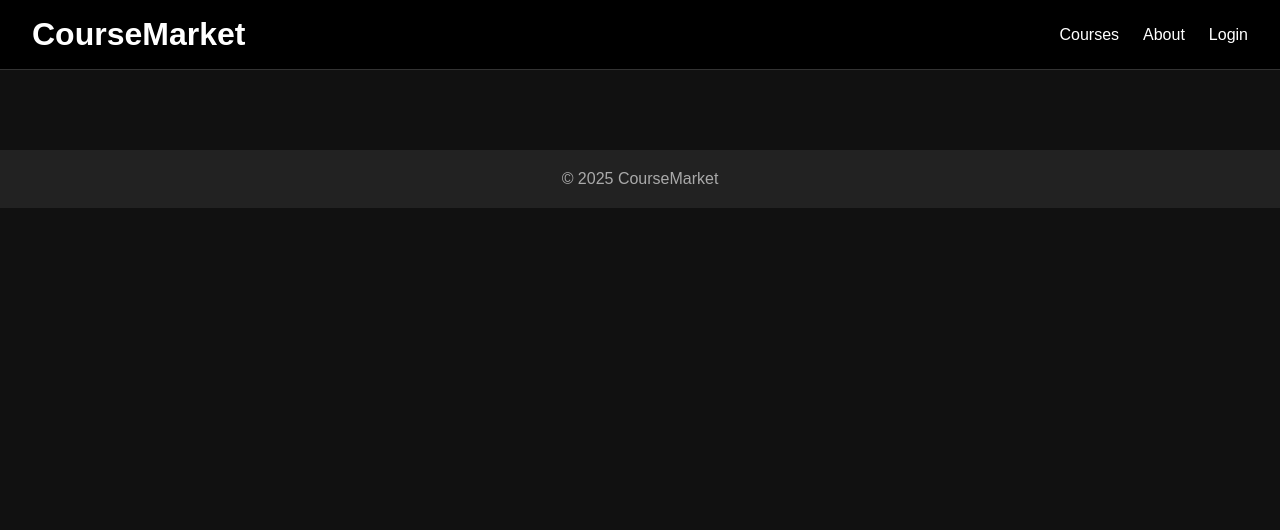
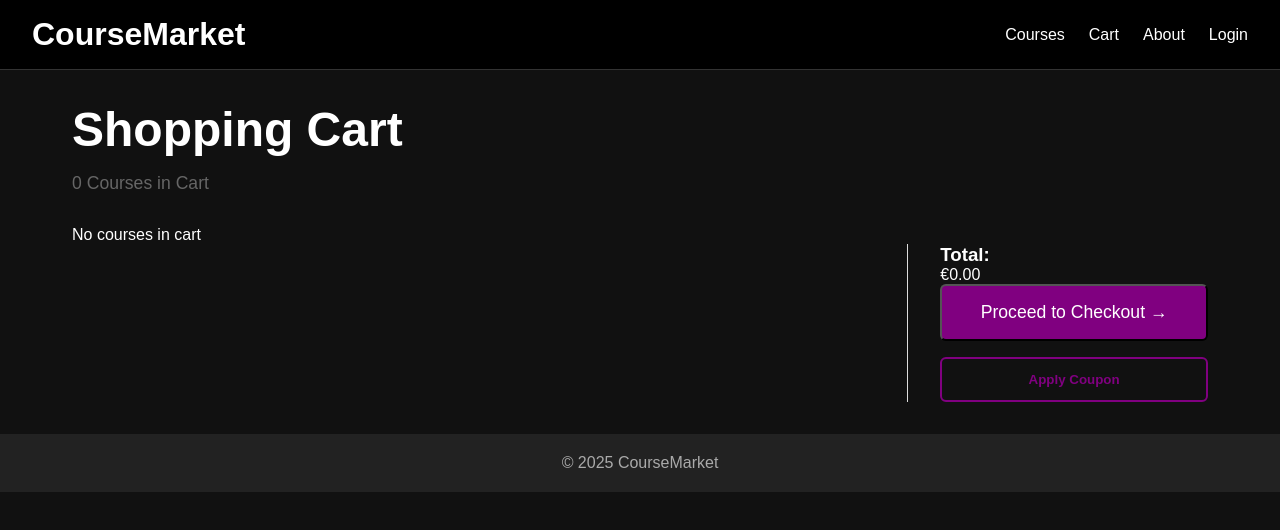
Before and after one commit to soulinee/Course-webshop, a React app in the folder frontend/: page /cart in a window 1280 px wide. Shown: the top 530 px of the page. Built offline with nearby package versions, Linux system fonts and the light colour scheme; the HTML template or start-up script is replaced by a standard one.

Commit message:
Cart component aangepast

```diff
--- a/frontend/package.json
+++ b/frontend/package.json
@@ -16,6 +16,7 @@
     "react": "^19.2.0",
     "react-dom": "^19.2.0",
     "react-hook-form": "^7.66.1",
+    "react-icons": "^5.5.0",
     "react-router-dom": "^7.9.6",
     "zod": "^4.1.13",
     "zustand": "^5.0.8"
--- a/frontend/src/components/NavBar.tsx
+++ b/frontend/src/components/NavBar.tsx
@@ -5,19 +5,24 @@ const NavBar = () => {
     <nav className="flex items-center space-x-8">
       <Link
         to="/courses"
-        className="text-gray-300 hover:text-white no-underline transition"
+        className="coursess"
       >
         Courses
       </Link>
       <Link
+      to="/cart"
+      className="cart">
+      Cart
+      </Link>
+      <Link
         to="/about"
-        className="text-gray-300 hover:text-white no-underline transition"
+        className="about"
       >
         About
       </Link>
       <Link
         to="/login"
-        className="text-gray-300 hover:text-white no-underline transition"
+        className="login"
       >
         Login
       </Link>
--- /dev/null
+++ b/frontend/src/context/CourseContext.tsx
@@ -0,0 +1,28 @@
+//stap 1 aanmaken van nieuwe context
+
+import { createContext,  useState, type PropsWithChildren } from "react";
+import React from 'react'
+
+interface CoursesContextType{
+  courses: Course[];
+  addCoursesToCart:(item:Course) => void;
+}
+
+export const CourseContext = createContext<CoursesContextType | null>(null);
+
+// stap 2 provider aanmaken voor deze context
+
+
+export const CourseProvider = (props:PropsWithChildren) => {
+  const [courses, setCourses] = useState<Course[]>([]);
+  const addCoursesToCart = (item:Course) =>{
+
+    setCourses([...courses, item]);
+  }
+  return(
+
+    <CourseContext.Provider value={{courses, addCoursesToCart}}>
+      {props.children}
+    </CourseContext.Provider>
+  );
+}
--- /dev/null
+++ b/frontend/src/hooks/useCourses.ts
@@ -0,0 +1,13 @@
+import { useContext } from "react";
+import {CourseContext} from "../context/CourseContext";
+
+
+
+
+export const useCourses = () =>{
+    const context = useContext(CourseContext);
+    if(!context){
+        throw new Error("useCourses must be used in a CoursesProvider")
+    }
+    return context;
+}
--- a/frontend/src/index.css
+++ b/frontend/src/index.css
@@ -152,3 +152,101 @@ main {
 .course-link {
   flex: 1; /* THIS is the magic */
 }
+
+.cart-container {
+  padding: 2rem;
+  max-width: 1200px;
+  margin: auto;
+}
+
+.cart-title {
+  font-size: 3rem;
+  font-weight: 800;
+  margin-bottom: 1rem;
+}
+
+.cart-subtitle {
+  font-size: 1.1rem;
+  color: #666;
+  margin-bottom: 2rem;
+}
+
+.cart-content {
+  display: flex;
+  justify-content: space-between;
+  gap: 2rem;
+}
+
+.cart-left {
+  flex: 3;
+}
+
+.cart-right {
+  flex: 1;
+  border-left: 1px solid #ddd;
+  padding-left: 2rem;
+}
+
+.cart-item {
+  display: flex;
+  justify-content: space-between;
+  align-items: center;
+  margin-bottom: 2rem;
+  border-bottom: 1px solid #eee;
+  padding-bottom: 1rem;
+}
+
+.cart-thumb {
+  width: 200px;
+  border-radius: 6px;
+}
+
+.cart-details {
+  flex: 2;
+  padding: 0 1rem;
+}
+
+.cart-course-title {
+  font-weight: 700;
+  font-size: 1.2rem;
+}
+
+.cart-author {
+  font-size: 0.9rem;
+  color: #777;
+}
+
+.cart-actions button {
+  background: none;
+  border: none;
+  color: purple;
+  font-weight: bold;
+  margin-right: 1rem;
+  cursor: pointer;
+}
+
+.cart-price {
+  font-size: 1.2rem;
+  font-weight: 700;
+}
+
+.checkout-btn {
+  width: 100%;
+  background: purple;
+  color: white;
+  padding: 1rem;
+  border-radius: 6px;
+  font-size: 1.1rem;
+  margin-bottom: 1rem;
+}
+
+.coupon-btn {
+  width: 100%;
+  padding: 0.8rem;
+  border: 2px solid purple;
+  background: transparent;
+  color: purple;
+  font-weight: bold;
+  border-radius: 6px;
+  cursor: pointer;
+}
--- /dev/null
+++ b/frontend/src/layouts/RootLayout.tsx
@@ -0,0 +1,18 @@
+import React from 'react'
+import Header from '../components/Header'
+import { Outlet } from 'react-router-dom'
+import Footer from '../components/Footer'
+
+const RootLayout = () => {
+  return (
+    <div className="rootLayout">
+      <Header />
+      <div className="outletStyle">
+        <Outlet />
+      </div>
+      <Footer />
+    </div>
+  )
+}
+
+export default RootLayout
--- a/frontend/src/main.tsx
+++ b/frontend/src/main.tsx
@@ -1,10 +1,58 @@
-import { StrictMode } from 'react'
+import {  StrictMode } from 'react'
 import { createRoot } from 'react-dom/client'
 import './index.css'
-import App from './App';
+import {  createBrowserRouter, RouterProvider } from 'react-router-dom';
+import CoursesList from './pages/courses/CoursesList';
+import RootLayout from './layouts/RootLayout';
+import Course from './pages/courses/Course';
+import CoursesCart from './pages/courses/CoursesCart';
+import { CourseProvider } from './context/CourseContext';
+import About from './pages/About';
+import Login from './pages/Login';
+
+
+
+const browserRouter = createBrowserRouter([
+  {
+    path: "/",
+    element: <RootLayout />, // contains Header + Nav + Footer
+    children: [
+      {
+        index: true,
+        element: <CoursesList />, // default page
+      },
+      {
+        path: "courses",
+        element: <CoursesList />,
+      },
+      {
+        path: "course/:courseId",
+        element: <Course />,
+      },
+      {
+        path: "about",
+        element: <About />,
+      },
+      {
+        path: "login",
+        element: <Login />,
+      },
+      {
+        path:"cart",
+        element:<CoursesCart/>
+      }
+    ],
+  },
+]);
 
 createRoot(document.getElementById('root')!).render(
   <StrictMode>
-    <App />
+    <CourseProvider>
+    <RouterProvider router={browserRouter}/>
+
+    </CourseProvider>
+
+    {/* <App /> */}
+
   </StrictMode>,
 )
--- /dev/null
+++ b/frontend/src/pages/About.tsx
@@ -0,0 +1,9 @@
+import React from 'react'
+
+const About = () => {
+  return (
+    <div>About</div>
+  )
+}
+
+export default About
--- /dev/null
+++ b/frontend/src/pages/Login.tsx
@@ -0,0 +1,9 @@
+import React from 'react'
+
+const Login = () => {
+  return (
+    <div>Login</div>
+  )
+}
+
+export default Login
--- /dev/null
+++ b/frontend/src/pages/courses/CoursesCart.tsx
@@ -0,0 +1,61 @@
+
+import { useCourses } from "../../hooks/useCourses";
+
+const CoursesCart = () => {
+  const { courses } = useCourses();
+
+  const totalCourses = courses.length;
+
+  return (
+    <div className="cart-container">
+
+      <h1 className="cart-title">Shopping Cart</h1>
+      <p className="cart-subtitle">{totalCourses} Courses in Cart</p>
+
+      {!totalCourses && <p className="empty-text">No courses in cart</p>}
+
+      <div className="cart-content">
+
+        {/* LEFT SIDE: COURSE LIST */}
+        <div className="cart-left">
+          {courses.map((c) => (
+            <div key={c.id} className="cart-item">
+
+              <img src={c.thumbnail} alt={c.title} className="cart-thumb" />
+
+              <div className="cart-details">
+                <h2 className="cart-course-title">{c.title}</h2>
+
+
+                <div className="cart-actions">
+                  <button className="remove-btn">Remove</button>
+                  <button className="save-btn">Save for Later</button>
+                </div>
+              </div>
+
+              <div className="cart-price">
+                €{c.price.toFixed(2)}
+              </div>
+
+            </div>
+          ))}
+        </div>
+
+        {/* RIGHT SIDE: CHECKOUT */}
+        <div className="cart-right">
+          <h3 className="total-title">Total:</h3>
+          <p className="total-price">
+            €{courses.reduce((t, c) => t + c.price, 0).toFixed(2)}
+          </p>
+
+          <button className="checkout-btn">Proceed to Checkout →</button>
+
+          <button className="coupon-btn">Apply Coupon</button>
+        </div>
+
+      </div>
+    </div>
+  );
+};
+
+export default CoursesCart;
--- a/frontend/src/pages/courses/CoursesList.tsx
+++ b/frontend/src/pages/courses/CoursesList.tsx
@@ -3,14 +3,23 @@ import { useEffect, useState } from "react";
 import Loading from "../../components/Loading";
 import { Link } from "react-router-dom";
 import AddToCartButton from "../../components/AddToCartButton";
+import { useCourses } from "../../hooks/useCourses";
+
+
+// 👇 Add this near top of CoursesList.tsx
+const generateRandomPrice = () => {
+  const min = 14.99;
+  const max = 69.99;
+  return Number((Math.random() * (max - min) + min).toFixed(2));
+};
 
 const CoursesList = () => {
   const [courses, setCourses] = useState<Course[]>([]);
   const [isLoading, setIsLoading] = useState(true);
   const [error, setError] = useState<string | null>(null);
-  const addToCart = (course: Course) => {
-  console.log("Added to cart:", course);
-};
+
+const{addCoursesToCart} = useCourses();
+
 
  useEffect(() => {
   const fetchCourses = async () => {
@@ -22,9 +31,29 @@ const CoursesList = () => {
       if (!response.ok) {
         throw new Error("Failed to load courses");
       }
+      //old version
 
-      const data = await response.json();
-      setCourses(data);
+
+
+      const data: CourseResponse = await response.json();
+      console.log("🚨 DATA FROM BACKEND:", data);
+      console.log("🚨 RAW BACKEND ITEM:", data[0]);
+
+
+const coursesMapped: Course[] = data.map((item) => ({
+  id: item.id,
+  title: item.title,
+  description: item.description,
+  thumbnail: item.thumbnail,
+  itemCount: item.itemCount,
+  price: generateRandomPrice(),
+}));
+
+
+setCourses(coursesMapped);
+
+
+
 
     } catch (error) {
       if (error instanceof Error) {
@@ -83,7 +112,12 @@ const CoursesList = () => {
           </Link>
 
           {/* Non-navigation actions */}
-          <AddToCartButton onClick={() => addToCart(c)} />
+          <AddToCartButton
+           onClick={( ) =>{
+            addCoursesToCart(c)}
+            } />
+
+
 
         </div>
       ))}
```
Also changed, not shown: frontend/src/course-env.d.ts (+10 -15 lines), 1 other file (tests, documents, lock files or other folders).
